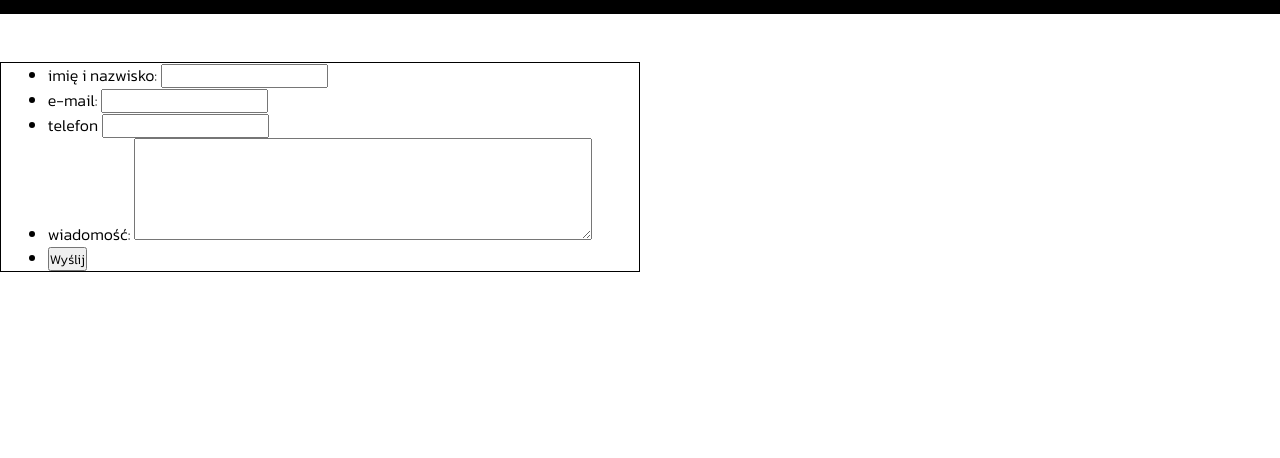
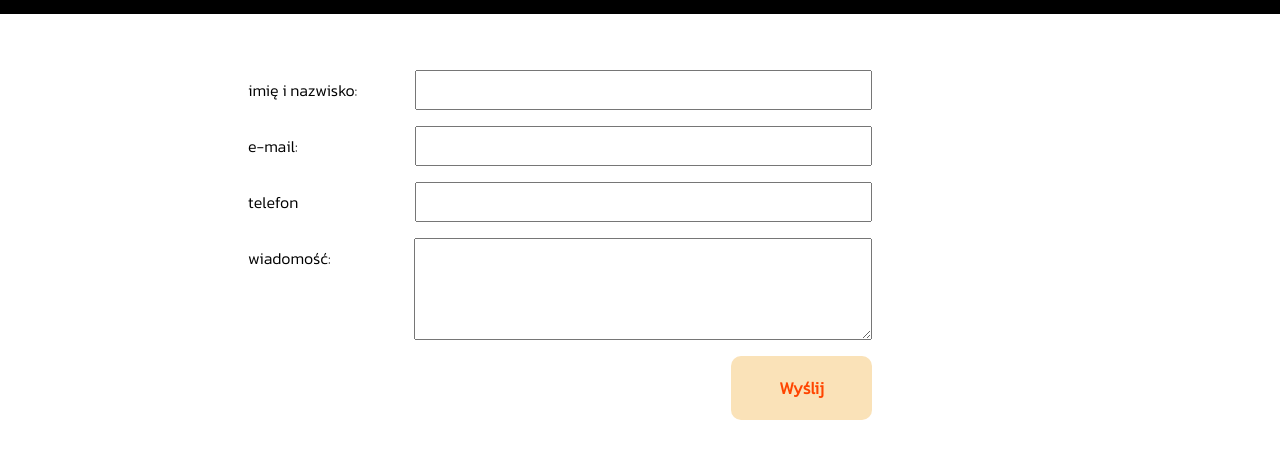
Before and after one commit to PatiKSMRZ/pizzeria, a plain HTML site: page contact.html in a window 1280 px wide. Shown: the part 66-524 px from the top of the page. Drawn offline with Linux system fonts and the light colour scheme.

Commit message:
contact.css upadted

```diff
--- a/contact.css
+++ b/contact.css
@@ -67,16 +67,41 @@
 
    .form {
     display: flex;
-    flex-direction: column;
-    align-items: center;
-    justify-content: flex-start;
+    justify-content: center;
+
     margin-top: 3rem;
-    border: 1px solid black;
-    width: 40rem;
+    width: 70rem;
    }
 
-   .form-detail {
-    display: flex;
+   .li-form {
+      display: flex;
+      justify-content: flex-end;
+      padding: .5em;
+      width: 40rem;
+    }
+    .li-form > label {
+      padding: .5em 1em .5em 0;
+      flex: 1;
+    }
+    .li-form > input {
+      flex: 3;
+    }
 
-    border: 1px solid rgb(238, 35, 35);
-   }
+    .li-form > button {
+      background-color: rgb(250, 226, 184);
+      width: 11vw;
+      height: 8vh;
+      font-size: 17px;
+      font-weight: bold;
+      color: orangered;
+      border: none;
+      border-radius: 10px;
+      transition: .4s ease;
+      cursor: pointer;
+    }
+
+    .li-form > button:hover {
+      background-color: orangered;
+      color: white;
+
+     }
```
